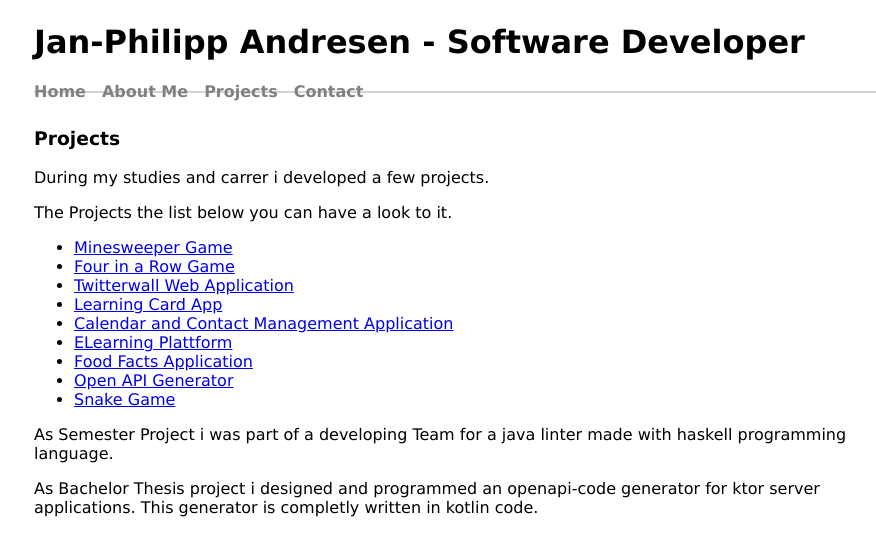
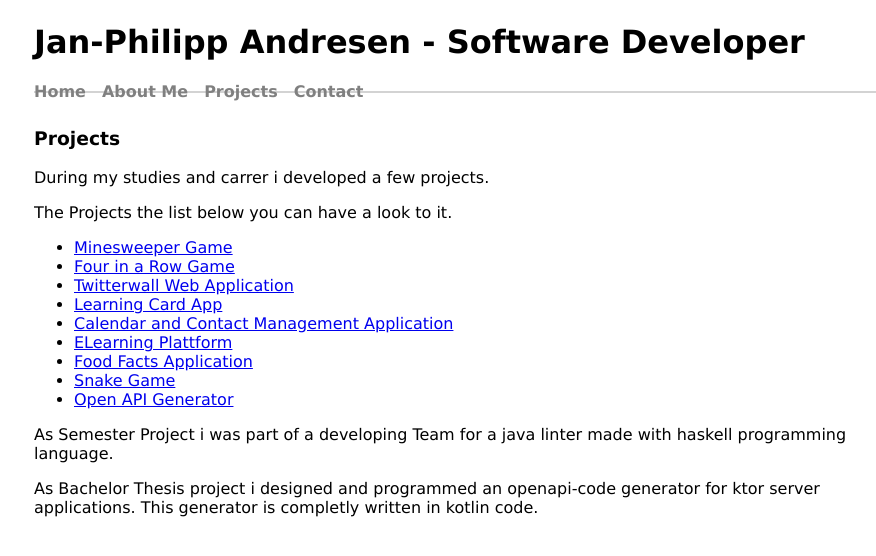
Before and after one commit to Phillemove/Phillemove.github.io, a React (Create React App) app: page / in a window 1280 px wide. Both pictures are taken after a click on the element "Projects". Shown: the top 556 px of the page, without its empty margins (30-906 px from the left). Built offline with nearby package versions, Linux system fonts and the light colour scheme; the HTML template or start-up script is replaced by a standard one.

Commit message:
Put list entry one step above

```diff
--- a/src/App.js
+++ b/src/App.js
@@ -145,8 +145,8 @@ function Projects() {
             <li><a href='https://github.com/Phillemove/planningtool'>Calendar and Contact Management Application</a></li>
             <li><a href='https://github.com/Phillemove/elearning-plattform'>ELearning Plattform</a></li>
             <li><a href='https://github.com/Phillemove/FoodFacts'>Food Facts Application</a></li>
+            <li><a href='https://github.com/Phillemove/snake'>Snake Game</a></li>
             <li><a href='https://github.com/Phillemove/OpenAPIGenerator'>Open API Generator</a></li>
-            <li><a href='https://github.com/Phillemove/snake'>Snake Game</a></li>
           </ul>
           <p>As Semester Project i was part of a developing Team for a java linter made with haskell programming language.</p>
           <p>As Bachelor Thesis project i designed and programmed an openapi-code generator for ktor server applications. This generator is completly written in kotlin code.</p>
```
